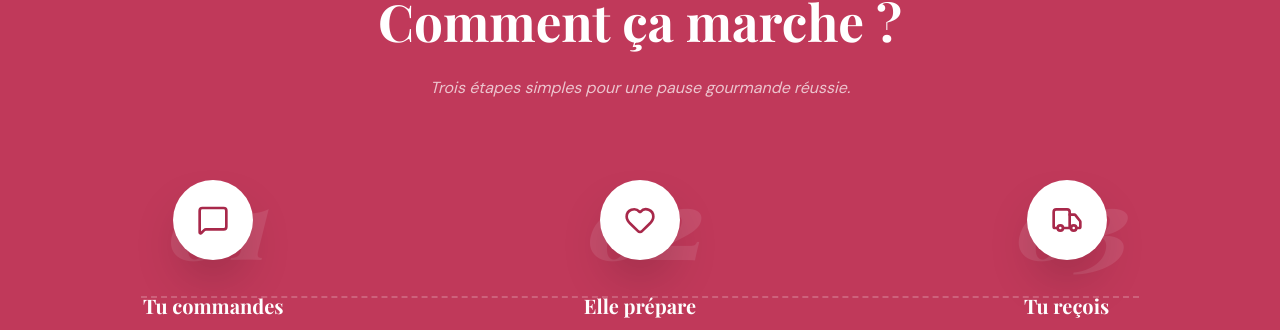
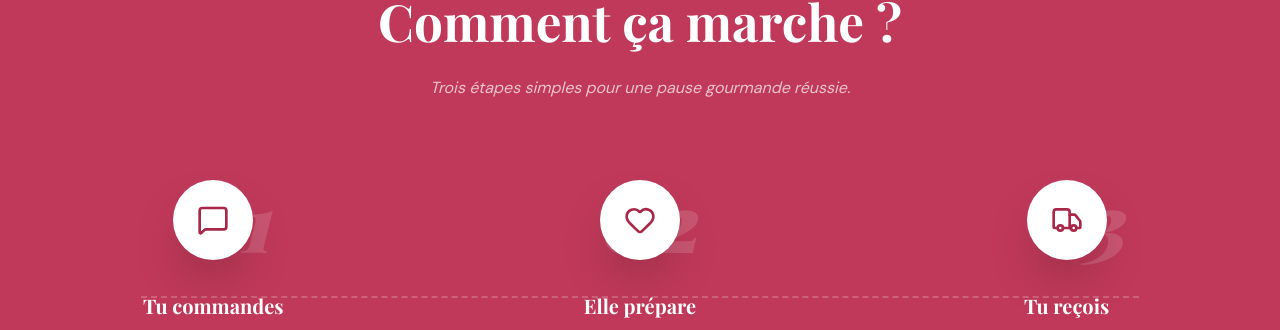
Before and after one commit to DIABY007/Site-Patissera-Sara-Delice, a Next.js app: page / in a window 1280 px wide. Shown: the part 3498-3828 px from the top of the page. Built offline with nearby package versions, Linux system fonts and the light colour scheme; a web font is replaced by a local one.

Commit message:
Update decorative number positioning in ProcessSection

```diff
--- a/src/components/sections/ProcessSection.tsx
+++ b/src/components/sections/ProcessSection.tsx
@@ -67,7 +67,7 @@ export const ProcessSection = () => {
               className="flex flex-col items-center text-center group"
             >
               <div className="relative size-20 mb-8 flex items-center justify-center">
-                <span className="absolute top-1/2 left-1/2 -translate-x-1/2 -translate-y-1/2 font-display text-7xl md:text-8xl font-black italic text-white/10 pointer-events-none group-hover:text-white/15 transition-colors z-0">
+                <span className="absolute -top-5 -right-4 font-display text-[5rem] font-black italic text-white/15 pointer-events-none group-hover:text-white/25 transition-colors z-0">
                   {step.number}
                 </span>
                 <div className="size-20 rounded-full bg-white flex items-center justify-center shadow-2xl relative z-10">
```
